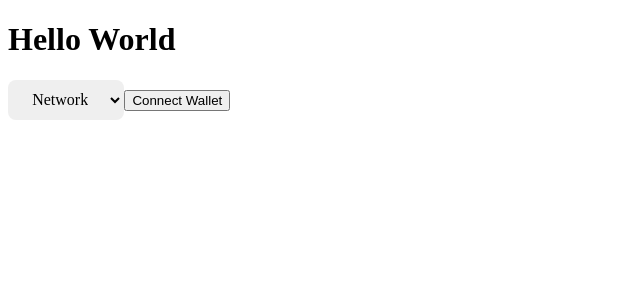
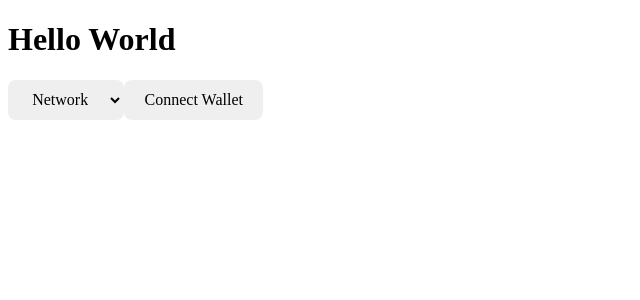
Before and after one commit to poa010101/Onchain-Invoicing, a React (Vite) app in the folder Onchain_Invoicing/: page / in a window 1280 px wide. Shown: the top 300 px of the page, without its empty margins (0-640 px from the left). Built offline with nearby package versions, Linux system fonts and the light colour scheme.

Commit message:
add readme

```diff
--- a/Onchain_Invoicing/src/modules/ConnectWallet/ConnectWallet.css
+++ b/Onchain_Invoicing/src/modules/ConnectWallet/ConnectWallet.css
@@ -1,3 +1,8 @@
+.connectWallet {
+  display: flex;
+  align-items: center;
+}
+
 .connectWallet_select {
   border-radius: 8px;
   border: 1px solid transparent;
@@ -16,3 +21,22 @@
 .connectWallet_select:focus-visible {
   outline: 4px auto -webkit-focus-ring-color;
 }
+
+.connectWallet_button {
+  border-radius: 8px;
+  border: 1px solid transparent;
+  padding: 0.6em 1.2em;
+  font-size: 1em;
+  font-weight: 500;
+  font-family: inherit;
+  cursor: pointer;
+  transition: border-color 0.25s;
+}
+
+.connectWallet_button:hover {
+  border-color: #646cff;
+}
+.connectWallet_button:focus,
+.connectWallet_button:focus-visible {
+  outline: 4px auto -webkit-focus-ring-color;
+}
--- a/Onchain_Invoicing/src/modules/ConnectWallet/ConnectWallet.jsx
+++ b/Onchain_Invoicing/src/modules/ConnectWallet/ConnectWallet.jsx
@@ -7,7 +7,7 @@
   const [selectedNetwork, setSelectedNetwork] = useState(mockNetworkList[0]);
 
   return (
-    <div>
+    <div className="connectWallet">
       <select
         id="network-select"
         value={selectedNetwork}
```
Also changed, not shown: 1 other file (tests, documents, lock files or other folders).
